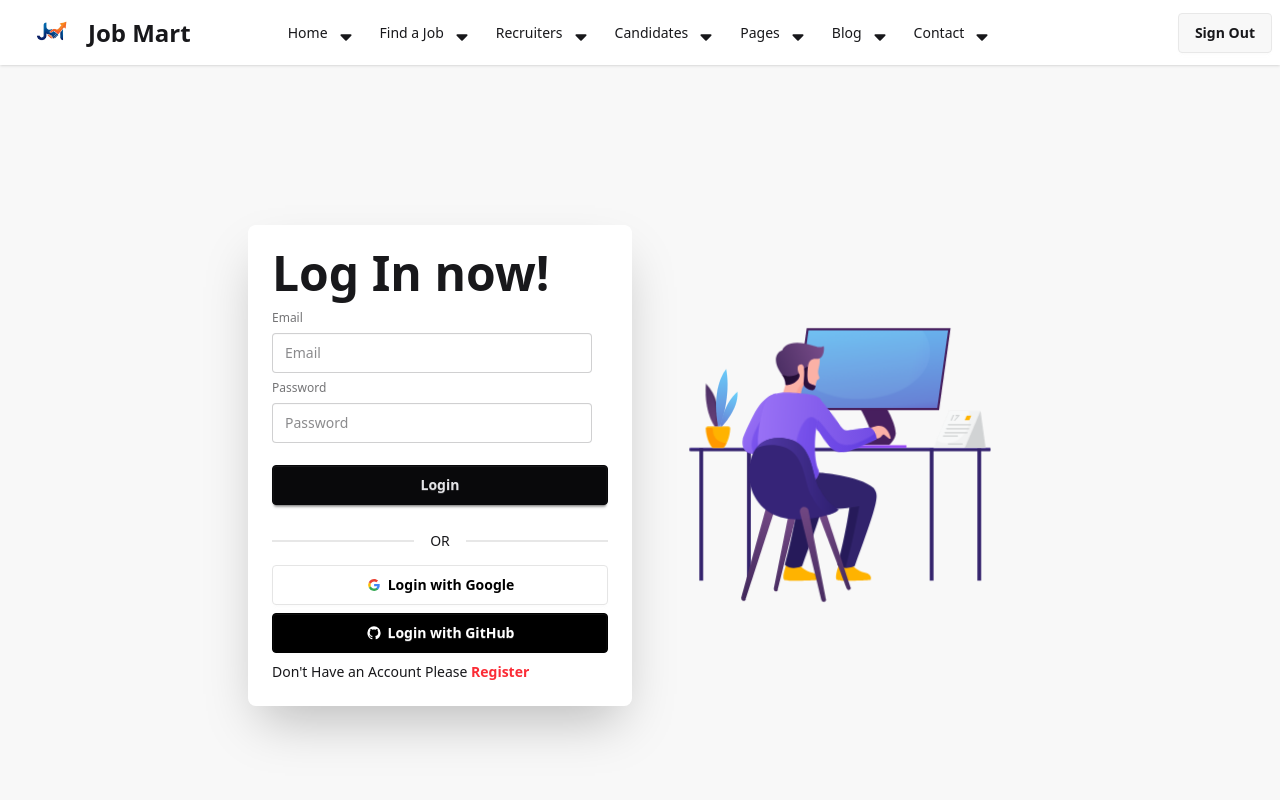
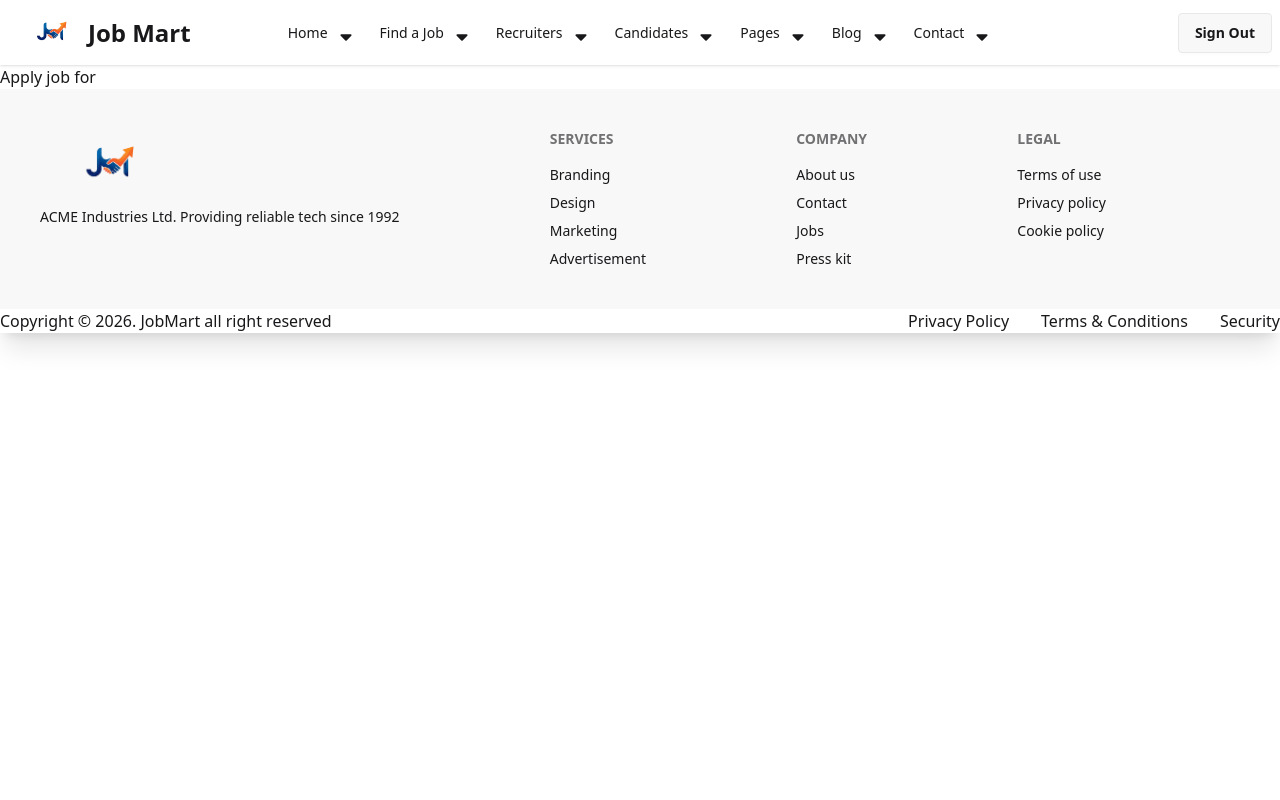
Before and after one commit to biswasbittu/job-mart, a React (Vite) app: page /jobApply/1 in a window 1280 px wide. Before the commit this address led to /signin. Shown: the top 800 px of the page. Built offline with nearby package versions, Linux system fonts and the light colour scheme; no server answers; sample sign-in values are in the browser's storage.

Commit message:
loding set up done

```diff
--- a/src/Pages/Shared/Sociallogin/Sociallogin.jsx
+++ b/src/Pages/Shared/Sociallogin/Sociallogin.jsx
@@ -2,15 +2,15 @@ import React, { use } from 'react';
 import { AuthContext } from '../../../context/Authcontext/Authcontext';
 import { useLocation, useNavigate } from 'react-router';
 
-const Sociallogin = () => {
+const Sociallogin = ({from}) => {
     const {signInWithGoogle,signInWithGithub}=use(AuthContext)
-    const location =useLocation()
+    // const location =useLocation()
      const navigate= useNavigate()
-     const from = location.state|| '/'
+    //  const from = location.state|| '/'
     const handleGoogleSignin =()=>{
         signInWithGoogle().then(result=>{
             // console.log(result)
-            navigate(from,{replace:true})
+            navigate(from ||'/')
         }).catch(error=>{
             // console.log(error)
         })
@@ -19,7 +19,9 @@ const Sociallogin = () => {
     const handleGithubSignin =()=>{
         signInWithGithub().then(result=>{
             // console.log(result)
-             navigate(from)
+            //  navigate(from)
+            navigate(from ||'/')
+
         }).catch(error=>{
             // console.log(error.message)
         })
--- a/src/Pages/Signin/Signin.jsx
+++ b/src/Pages/Signin/Signin.jsx
@@ -48,7 +48,7 @@ const Signin = () => {
                                 <button className="btn btn-neutral mt-4">Login</button>
                             </fieldset>
                         </form>
-                        <Sociallogin/>
+                        <Sociallogin from={from}/>
                         <div><p >Don't Have an Account Please <Link to='/register' className="link link-hover"><span className='font-semibold text-red-500'>Register</span></Link> </p></div>
 
                     </div>
--- a/src/Private/Privateroutes.jsx
+++ b/src/Private/Privateroutes.jsx
@@ -4,8 +4,11 @@ import { AuthContext } from '../context/Authcontext/Authcontext';
 import { Navigate, useLocation } from 'react-router';
 
 const Privateroutes = ({children}) => {
-    const {user}=use(AuthContext);
+    const {user,loading}=use(AuthContext);
     const location =useLocation();
+    if(loading){
+        return <div className="text-center mt-20"><span className="loading loading-spinner loading-xl"></span></div>
+    }
 
     if(!user){
         return <Navigate to='/signin' state={location.pathname}></Navigate>
```
